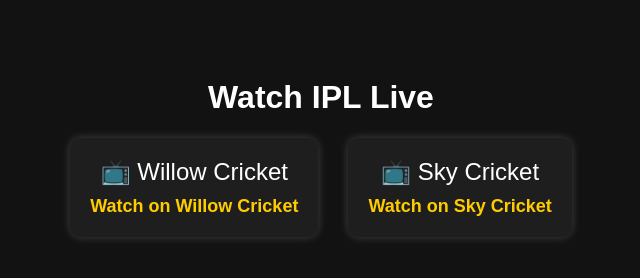
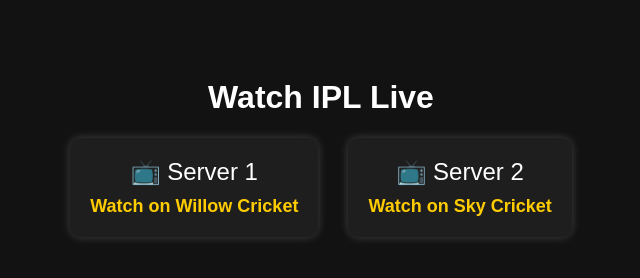
Before and after one commit to dopramo/dopramo.github.io, a plain HTML site: page ipl2025.html in a window 1280 px wide. Shown: the whole page, without its empty margins (319-959 px from the left). Drawn offline with Linux system fonts and the light colour scheme.

Commit message:
Update ipl2025.html

```diff
--- a/ipl2025.html
+++ b/ipl2025.html
@@ -45,11 +45,11 @@
     <h1>Watch IPL Live</h1>
     <div class="container">
         <div class="channel">
-            📺 Willow Cricket
+            📺 Server 1
             <a href="https://streaminglink1.com" target="_blank">Watch on Willow Cricket</a>
         </div>
         <div class="channel">
-            📺 Sky Cricket
+            📺 Server 2
             <a href="https://streaminglink2.com" target="_blank">Watch on Sky Cricket</a>
         </div>
     </div>
```
